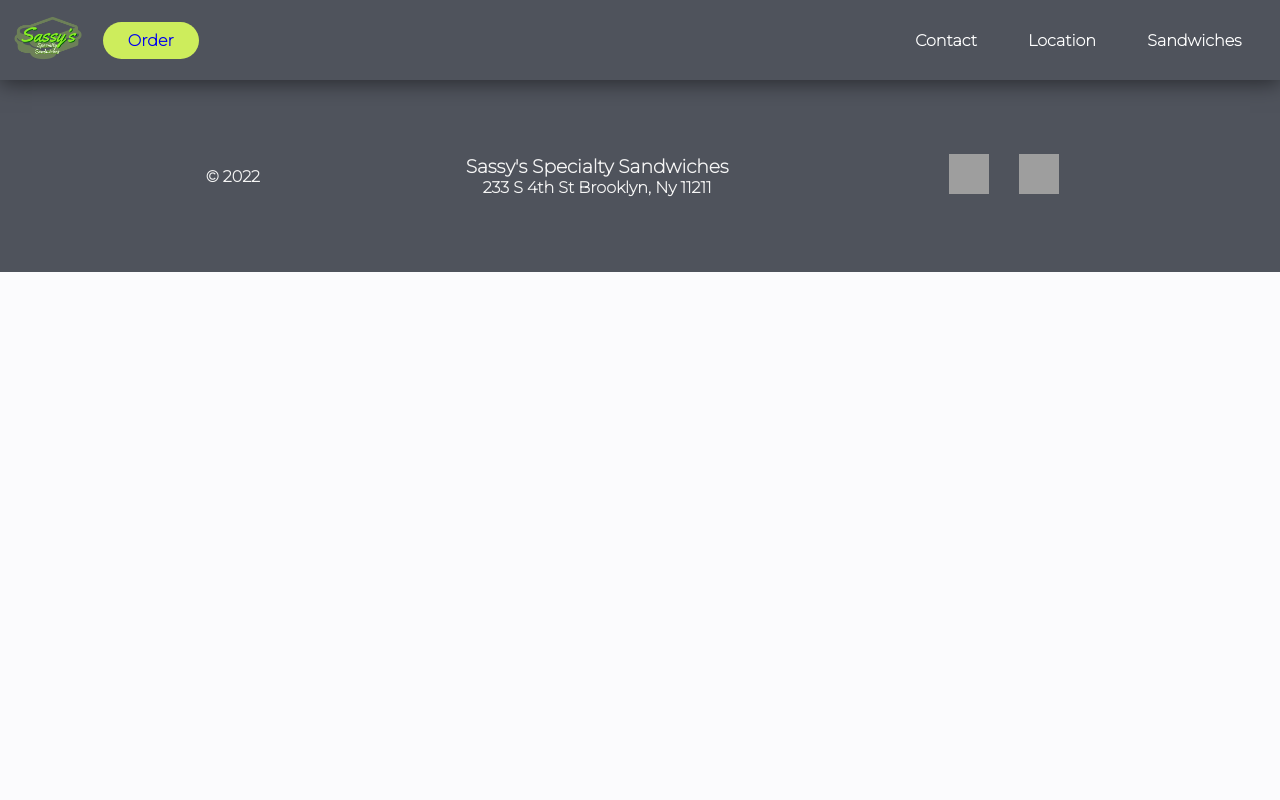
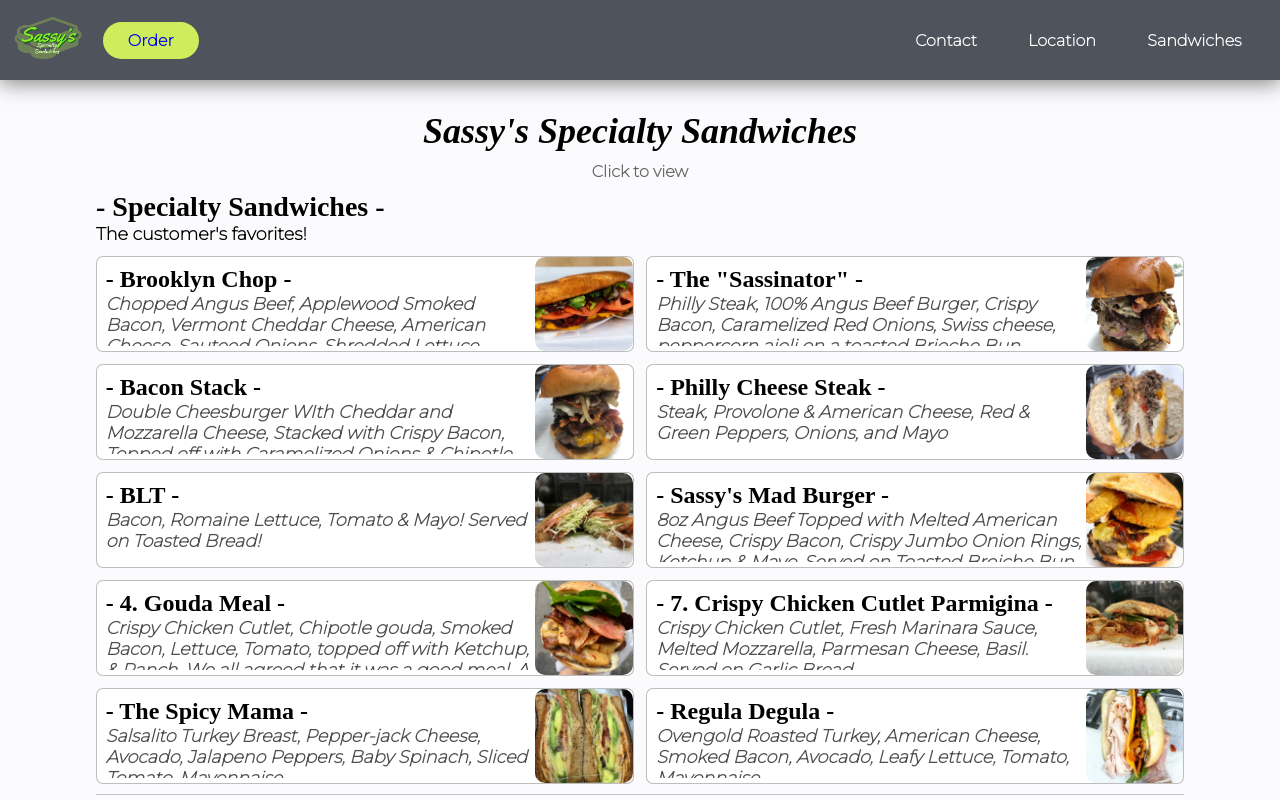
Before and after one commit to ChristianRosa518/sassys-react, a React (Create React App) app: page /sassys-react/sandwiches in a window 1280 px wide. Shown: the top 800 px of the page. Built offline with nearby package versions, Linux system fonts and the light colour scheme; grey boxes are pictures that could not be loaded; a web font is replaced by a local one.

Commit message:
trying to update ghpages, not working normally.

```diff
--- a/src/App.js
+++ b/src/App.js
@@ -8,10 +8,10 @@
 
 function App() {
   return (
-    <Router>
+    <Router basename="/sassys-react">
       <Navbar />
       <Routes>
-        <Route path="/sassys-react" exact element={<Home />}></Route>
+        <Route path="/" exact element={<Home />}></Route>
         <Route path="/location" element={<Location />}></Route>
         <Route path="/sandwiches" element={<Sandwiches />}></Route>
       </Routes>
--- a/src/components/navbar/Navbar.css
+++ b/src/components/navbar/Navbar.css
@@ -13,7 +13,6 @@
   font-family: 'Montserrat', sans-serif;
   font-weight: 1000;
   font-size: 16px;
-  /* color: #edf0f1; */
   text-decoration: none;
 }
 header {
@@ -58,9 +57,6 @@
   display: inline-block;
   padding: 0px 2vw;
   /* text-shadow: 1px 1px 3px black; */
-}
-
-.navlinks li:nth-child(3) {
 }
 
 .navlinks li a {
--- a/src/components/navbar/Navbar.js
+++ b/src/components/navbar/Navbar.js
@@ -20,7 +20,7 @@
     <header>
       <div className="logo-flex">
         <div className="logoBackground">
-          <Link to="/sassys-react">
+          <Link to="/">
             <img src={StoreLogo} className="logo" alt="#" />
           </Link>
         </div>
@@ -37,14 +37,14 @@
       <nav className="desktopNav">
         <ul className="navlinks">
           <li>
-            <Link to="">Contact</Link>
+            <Link to="/">Contact</Link>
           </li>
 
           <li>
             <Link to="/location">Location</Link>
           </li>
           <li>
-            <Link to="sandwiches">Sandwiches</Link>
+            <Link to="/sandwiches">Sandwiches</Link>
           </li>
         </ul>
       </nav>
@@ -72,7 +72,7 @@
                 transition={{ delay: 0.15 }}
                 exit={{ opacity: 0, y: -40, transition: { delay: 0 } }}
               >
-                <Link to="" onClick={changeOpen} className="listItem">
+                <Link to="/" onClick={changeOpen} className="listItem">
                   Contact
                 </Link>
               </motion.li>
@@ -95,7 +95,11 @@
                 transition={{ delay: 0.15 }}
                 exit={{ opacity: 0, y: -40, transition: { delay: 0 } }}
               >
-                <Link to="sandwiches" className="listItem" onClick={changeOpen}>
+                <Link
+                  to="/sandwiches"
+                  className="listItem"
+                  onClick={changeOpen}
+                >
                   Sandwiches
                 </Link>
               </motion.li>
--- a/src/components/sandwiches/Sandwiches.css
+++ b/src/components/sandwiches/Sandwiches.css
@@ -5,7 +5,7 @@
 }
 
 .sandContainer {
-  width: 85%;
+  width: 85vw;
   height: auto;
 
   margin: 0 auto;
@@ -205,9 +205,7 @@
   .cardImgCon {
     width: 25%;
   }
-  .container h1,
-  p {
-  }
+
   .container h2 {
     font-size: 7.5vw;
   }
--- a/src/components/sandwiches/Sandwiches.js
+++ b/src/components/sandwiches/Sandwiches.js
@@ -8,6 +8,13 @@
 import BrooklynChop from '../images/BrooklynChop.jpg';
 import Sassinator from '../images/Sassinator.jpg';
 import BaconStack from '../images/baconStack.jpg';
+import Philly from '../images/philly.png';
+import Blt from '../images/blt.png';
+import MadBurger from '../images/mad.png';
+import Gouda from '../images/gouda.png';
+import Parm from '../images/parm.png';
+import SpicyMama from '../images/spicymama.png';
+import Regula from '../images/regula.png';
 
 //
 
@@ -26,6 +33,7 @@
         ContainerTitle={'Specialty Sandwiches'}
         ContainerDescription={"The customer's favorites!"}
       >
+        <>
           <SandwichCard
             setModalData={setModalData}
             setOpen={setOpen}
@@ -52,6 +60,64 @@
           with Crispy Bacon, Topped off with Caramelized Onions & Chipotle
           Mayo Aioli`}
           />
+          <SandwichCard
+            setModalData={setModalData}
+            setOpen={setOpen}
+            SandwichPicture={Philly}
+            SandwichName={`Philly Cheese Steak`}
+            Description={`Steak, Provolone & American Cheese, Red & Green Peppers, Onions,
+          and Mayo`}
+          />
+          <SandwichCard
+            setModalData={setModalData}
+            setOpen={setOpen}
+            SandwichPicture={Blt}
+            SandwichName={`BLT`}
+            Description={`Bacon, Romaine Lettuce, Tomato & Mayo! Served on Toasted Bread!`}
+          />
+          <SandwichCard
+            setModalData={setModalData}
+            setOpen={setOpen}
+            SandwichPicture={MadBurger}
+            SandwichName={`Sassy's Mad Burger`}
+            Description={`8oz Angus Beef Topped with Melted American Cheese, Crispy Bacon,
+          Crispy Jumbo Onion Rings, Ketchup & Mayo. Served on Toasted
+          Broiche Bun.`}
+          />
+          <SandwichCard
+            setModalData={setModalData}
+            setOpen={setOpen}
+            SandwichPicture={Gouda}
+            SandwichName={`4. Gouda Meal`}
+            Description={`Crispy Chicken Cutlet, Chipotle gouda, Smoked Bacon, Lettuce,
+          Tomato, topped off with Ketchup, & Ranch. We all agreed that it
+          was a good meal. A really "Gouda Meal"!`}
+          />
+          <SandwichCard
+            setModalData={setModalData}
+            setOpen={setOpen}
+            SandwichPicture={Parm}
+            SandwichName={`7. Crispy Chicken Cutlet Parmigina`}
+            Description={`Crispy Chicken Cutlet, Fresh Marinara Sauce, Melted Mozzarella,
+          Parmesan Cheese, Basil. Served on Garlic Bread`}
+          />
+          <SandwichCard
+            setModalData={setModalData}
+            setOpen={setOpen}
+            SandwichPicture={SpicyMama}
+            SandwichName={`The Spicy Mama`}
+            Description={`Salsalito Turkey Breast, Pepper-jack Cheese, Avocado, Jalapeno
+          Peppers, Baby Spinach, Sliced Tomato, Mayonnaise`}
+          />
+          <SandwichCard
+            setModalData={setModalData}
+            setOpen={setOpen}
+            SandwichPicture={Regula}
+            SandwichName={`Regula Degula`}
+            Description={`Ovengold Roasted Turkey, American Cheese, Smoked Bacon, Avocado,
+            Leafy Lettuce, Tomato, Mayonnaise`}
+          />
+        </>
       </SandCardContainer>
 
       <SandwichModal modalData={modalData} open={open} setOpen={setOpen} />
--- a/src/components/sandwiches/modal.css
+++ b/src/components/sandwiches/modal.css
@@ -104,6 +104,9 @@
 }
 
 .orderFlex {
+  bottom: 8%;
+  left: 0;
+  position: absolute;
   height: 100px;
   width: 100%;
   display: flex;
```
Lines whose indentation alone changed are shown as unchanged.
